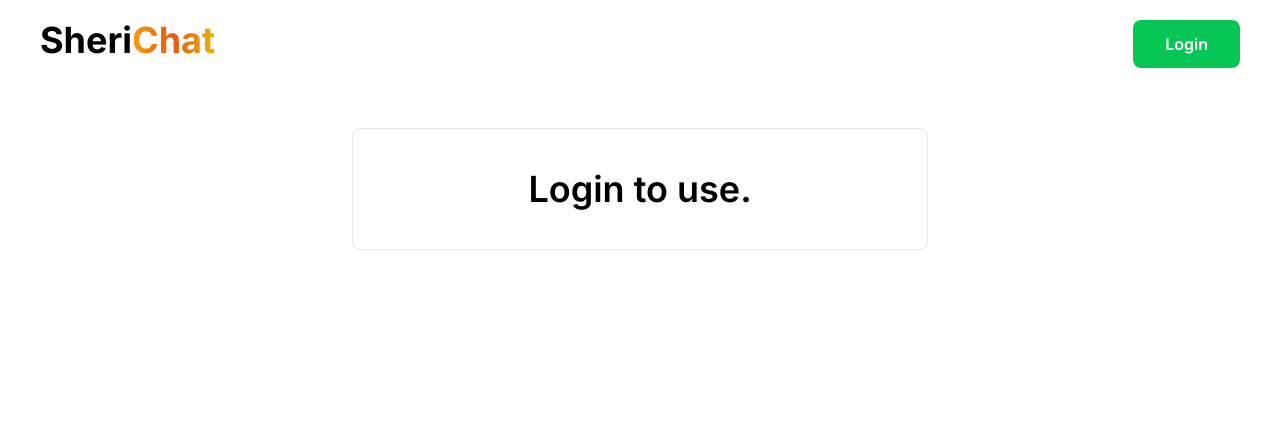
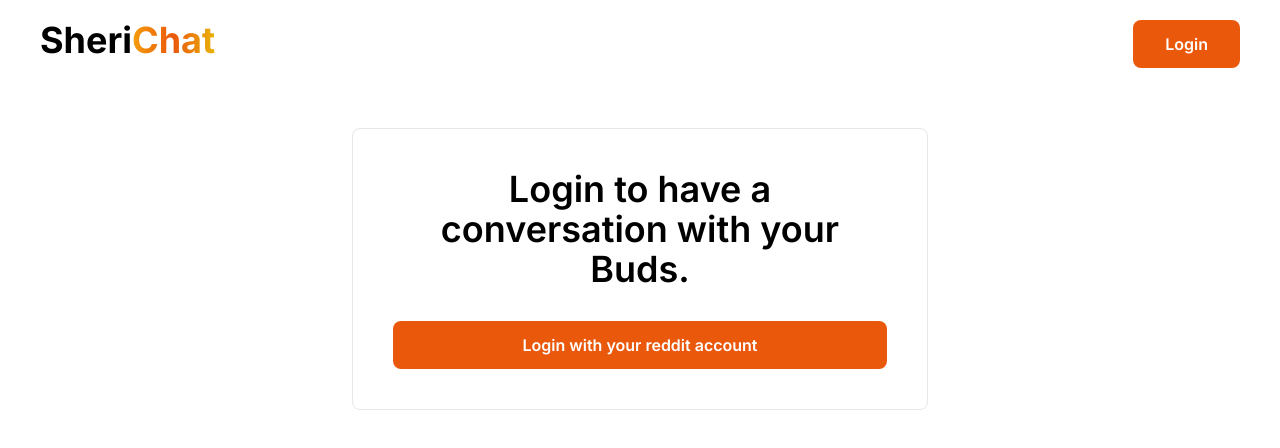
Before and after one commit to utk145/My-Realtime-Chat, a Next.js app: page / in a window 1280 px wide. Shown: the top 448 px of the page. Built offline with nearby package versions, Linux system fonts and the light colour scheme; no server answers.

Commit message:
middleware done

```diff
--- /dev/null
+++ b/app/chat/page.tsx
@@ -0,0 +1,16 @@
+import { getServerSession } from "next-auth";
+import { redirect } from "next/navigation";
+import { authOptions } from "../lib/auth";
+
+export default async function Home(){
+
+    const session = await getServerSession(authOptions);
+    if(!session){
+        redirect("/");
+    }
+    return(
+        <div className="absolute text-xl">
+            <h2>hey</h2>
+        </div>
+    )
+}
--- a/app/components/Btn.tsx
+++ b/app/components/Btn.tsx
@@ -16,8 +16,17 @@ export function Logout() {
 
 export function Login() {
     return (
-        <button className='flex items-center justify-center bg-[#06C755] gap-2 rounded-lg px-8 py-3 text-center text-sm font-semibold text-white ring-red-300 transition duration-100 hover:bg-[#0f7238] md:text-base'
-            onClick={()=>signIn("reddit")}
+        <button className='flex items-center justify-center bg-orange-600 gap-2 rounded-lg px-8 py-3 text-center text-sm font-semibold text-white ring-red-300 transition duration-100 hover:bg-orange-500 md:text-base'
+            onClick={() => signIn("reddit")}
         >Login</button>
     )
 }
+
+
+export function MainLogin() {
+    return (
+        <button className='flex items-center justify-center bg-orange-600 gap-2 rounded-lg px-8 py-3 text-center text-sm font-semibold text-white ring-red-300 transition duration-100 hover:bg-orange-500 md:text-base w-full'
+            onClick={() => signIn("reddit")}
+        >Login with your reddit account</button>
+    )
+}
--- a/app/layout.tsx
+++ b/app/layout.tsx
@@ -33,7 +33,7 @@ export default async function RootLayout({
           {/* Now we'll check if there is a session for enabling login or not */}
           {session ? (
             <div className="flex items-center">
-              <Image src={session.user?.image as string || "https://img.freepik.com/free-photo/fashion-boy-with-yellow-jacket-blue-pants_71767-96.jpg?size=626&ext=jpg" as string} alt="User-pic" className='w-12 h-12 rounded-full mr-3' width={50} height={50}/>
+              <Image src={session.user?.image as string || "https://img.freepik.com/free-photo/fashion-boy-with-yellow-jacket-blue-pants_71767-96.jpg?size=626&ext=jpg" as string} alt="User-pic" className='w-12 h-12 rounded-full mr-3 border-[4.2px] border-orange-500' width={50} height={50}/>
               <Logout/>
             </div>
           ) : (
--- a/app/page.tsx
+++ b/app/page.tsx
@@ -1,12 +1,21 @@
+import { getServerSession } from 'next-auth'
 import Image from 'next/image'
+import { redirect } from 'next/navigation';
+import { MainLogin } from './components/Btn'
+import { authOptions } from './lib/auth'
 
-export default function Home() {
+export default async function Home() {
+
+  const session = await getServerSession(authOptions);
+  if (session) {
+    redirect("/chat");
+  }
   return (
     <div className="max-w-xl mx-auto border rounded-lg p-10 mt-32">
-      <h1 className='text-4xl text-center font-semibold'>Login to use.</h1>
-      <div className="">
-
+      <h1 className='text-4xl text-center font-semibold'>Login to have a conversation with your Buds.</h1>
+      <div className="mt-8">
+        <MainLogin />
       </div>
     </div>
-    )
+  )
 }
```
